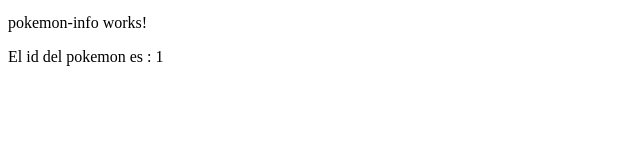
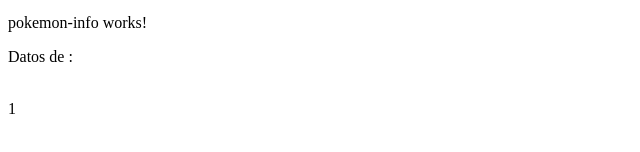
Before and after one commit to RaulGal/angular-ivy-p4sjc2, an Angular app: page /pokemon-info/1 in a window 1280 px wide. Shown: the part 372-524 px from the top of the page, without its empty margins (0-640 px from the left). Built offline with nearby package versions, Linux system fonts and the light colour scheme.

Commit message:
1 file modified

```diff
--- a/src/app/pokemon-info/pokemon-info.component.html
+++ b/src/app/pokemon-info/pokemon-info.component.html
@@ -1,4 +1,6 @@
 <p>
   pokemon-info works!
 </p>
-<p>El id del pokemon es : {{pokemon}}</p>
+<p> Datos de {{pokemon.name}} :</p>
+<br>
+<div>{{pokemon}}</div>
```
